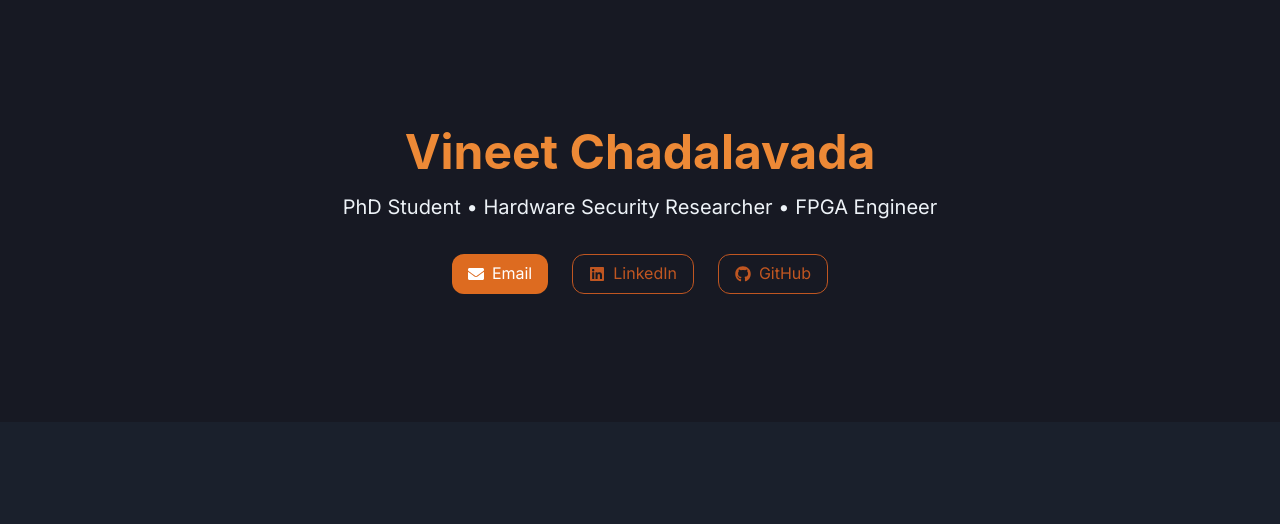
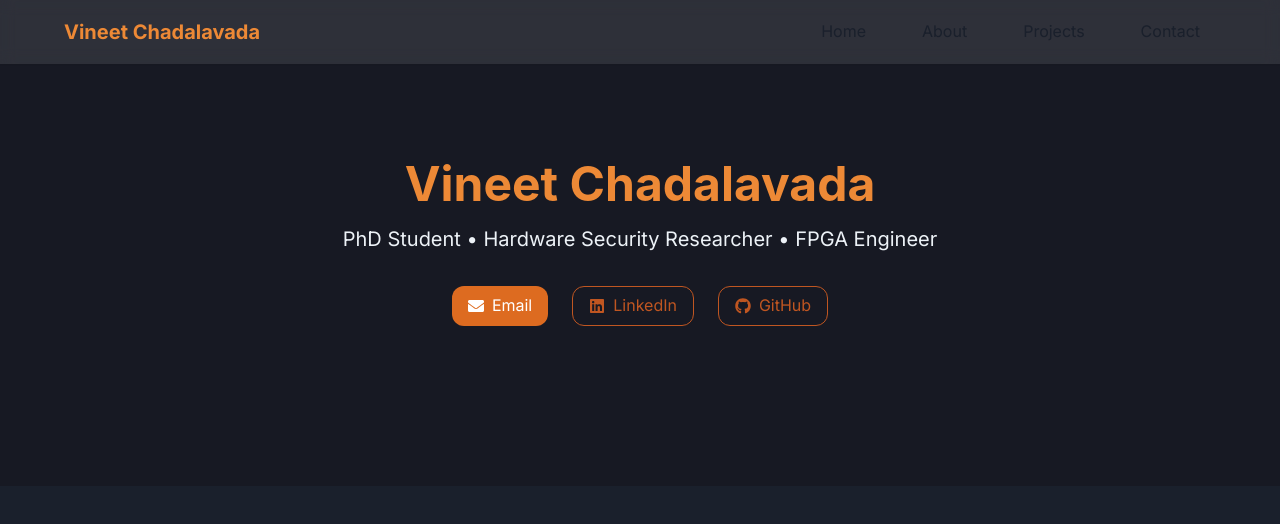
Before and after one commit to VineetChadalavada/vineet-portfolio, a Next.js app: page / in a window 1280 px wide. Shown: the top 524 px of the page. Built offline with nearby package versions, Linux system fonts and the light colour scheme.

Commit message:
Update index.tsx

```diff
--- a/pages/index.tsx
+++ b/pages/index.tsx
@@ -1,6 +1,8 @@
 import { Box, VStack, Heading, Text, Button, HStack, Link } from "@chakra-ui/react";
 import { motion } from "framer-motion";
 import { FaLinkedin, FaGithub, FaEnvelope } from "react-icons/fa";
+
+import Navbar from "../components/Navbar";
 import About from "../components/About";
 import Projects from "../components/Projects";
 import Skills from "../components/Skills";
@@ -10,12 +12,17 @@ const MotionBox = motion(Box);
 
 export default function Home() {
   return (
-    <Box bg="gray.900" color="gray.100">
+    <Box bg="gray.900" color="gray.100" scrollBehavior="smooth">
+      {/* ===== NAVBAR ===== */}
+      <Navbar />
+
       {/* ===== HERO SECTION ===== */}
       <MotionBox
         as="header"
+        id="home"
         textAlign="center"
-        py={32}
+        py={40}
+        px={6}
         initial={{ opacity: 0, y: -30 }}
         animate={{ opacity: 1, y: 0 }}
         transition={{ duration: 1 }}
@@ -33,7 +40,10 @@ export default function Home() {
               Email
             </Button>
           </Link>
-          <Link href="https://www.linkedin.com/in/vineet-chadalavada-651210193/" isExternal>
+          <Link
+            href="https://www.linkedin.com/in/vineet-chadalavada-651210193/"
+            isExternal
+          >
             <Button leftIcon={<FaLinkedin />} colorScheme="orange" variant="outline">
               LinkedIn
             </Button>
@@ -48,10 +58,21 @@ export default function Home() {
 
       {/* ===== CONTENT SECTIONS ===== */}
       <VStack spacing={0} align="stretch">
-        <About />
-        <Projects />
-        <Skills />
-        <Contact />
+        <Box id="about">
+          <About />
+        </Box>
+
+        <Box id="projects">
+          <Projects />
+        </Box>
+
+        <Box id="skills">
+          <Skills />
+        </Box>
+
+        <Box id="contact">
+          <Contact />
+        </Box>
       </VStack>
 
       {/* ===== FOOTER ===== */}
```
